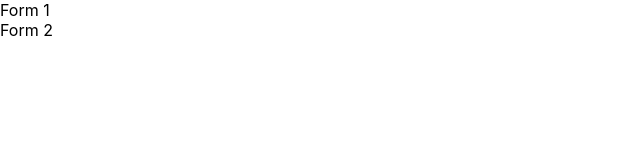
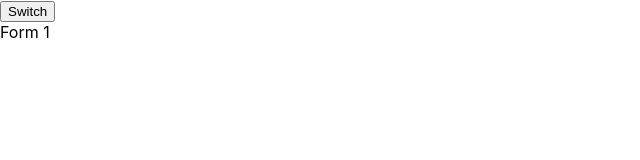
Before and after one commit to thelastronnin/Task-3-Form-Switching, a React (Create React App) app: page / in a window 1280 px wide. Shown: the top 160 px of the page, without its empty margins (0-640 px from the left). Built offline with nearby package versions, Linux system fonts and the light colour scheme.

Commit message:
Added switch functionality

```diff
--- a/src/App.js
+++ b/src/App.js
@@ -1,20 +1,27 @@
-import React from "react";
+import React, { useState } from "react";
 import { BrowserRouter as Router, Route } from "react-router-dom";
 
 import Form1 from "./components/Form1";
 import Form2 from "./components/Form2";
 
 function App() {
+  const [switched, setSwitched] = useState(false);
+
+  const toggleSwitch = () => {
+    setSwitched(!switched);
+    alert("This works!" + " " + switched);
+  };
+
   return (
     <Router>
       <Route
         path="/"
         exact
         render={() => (
-          <div>
-            <Form1 />
-            <Form2 />
-          </div>
+          <>
+            <button onClick={toggleSwitch}>Switch</button>
+            {switched ? <Form2 /> : <Form1 />}
+          </>
         )}
       />
     </Router>
```
